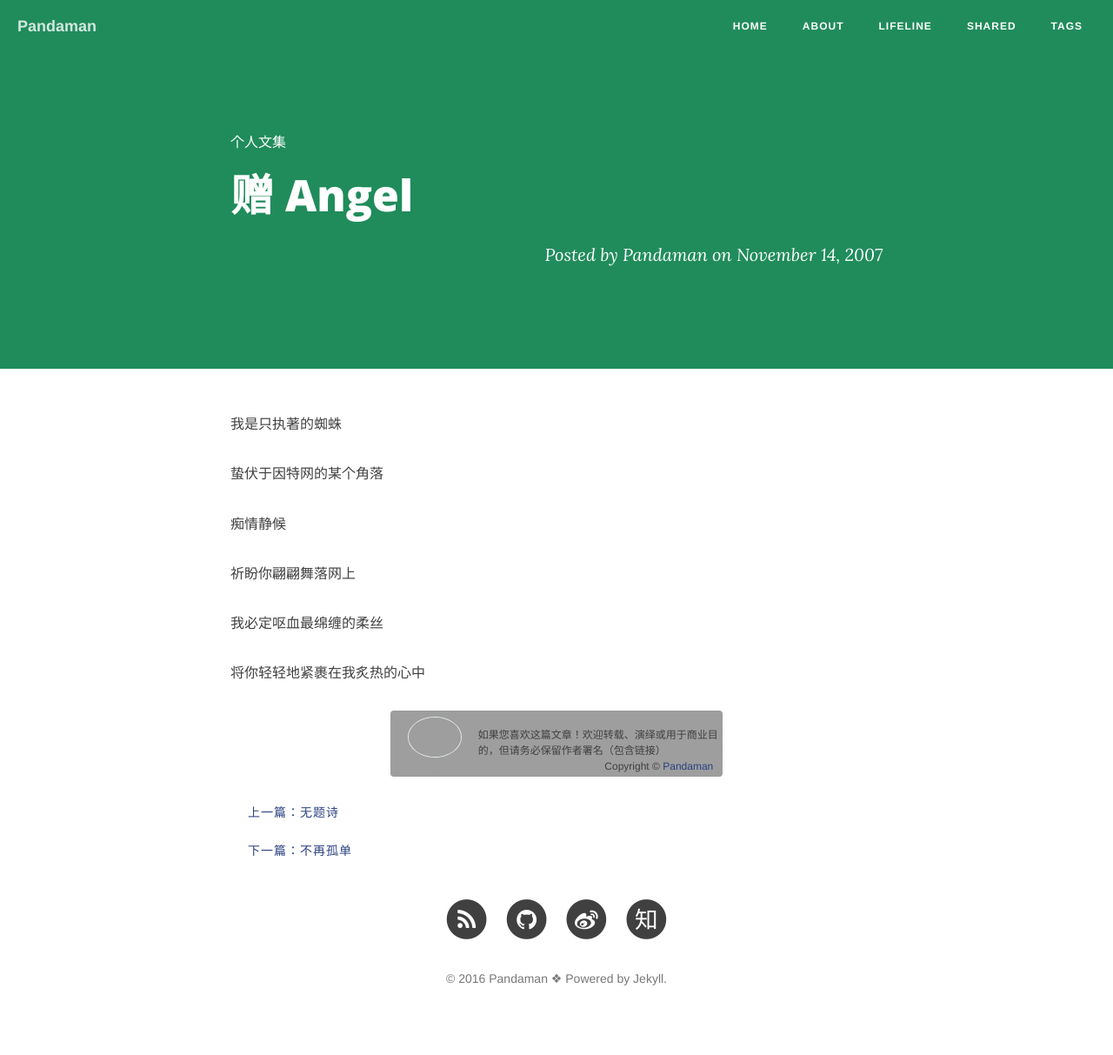
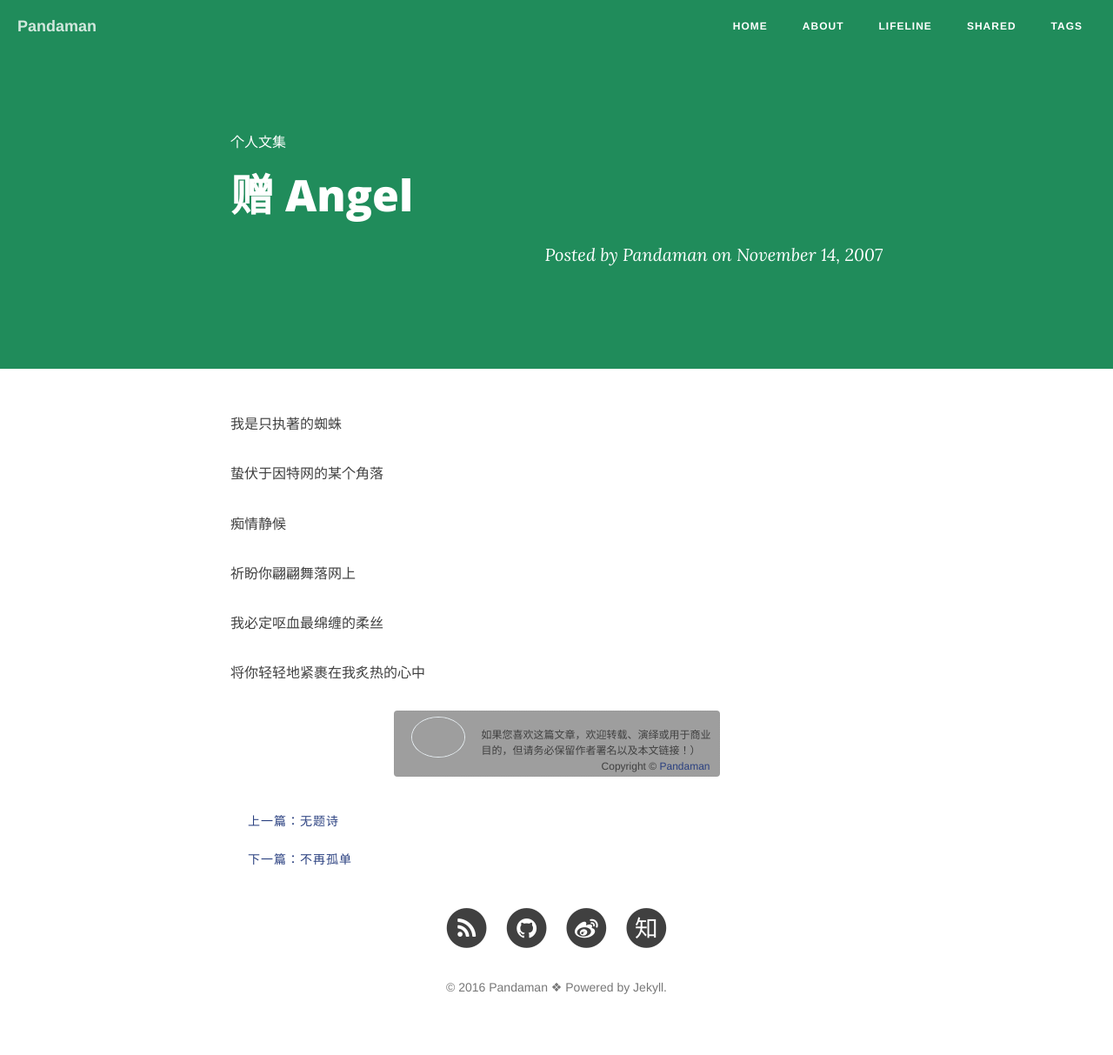
Before and after one commit to ceares/ceares.github.io, a Jekyll site: the page built from _posts/articles/2007-11-14-Angel.md, in a window 1280 px wide. Shown: the whole page at 87% size. Built offline with Jekyll 4.4.1, drawn with Linux system fonts in a browser that asks for light colours; nearby versions of some CDN libraries; comment, search, counter and statistics services are not loaded; grey boxes are pictures that could not be loaded.

Commit message:
Update post.html

```diff
--- a/_layouts/post.html
+++ b/_layouts/post.html
@@ -31,9 +31,9 @@
 
 <style>
 #MySignature {
-	margin: 0px auto;
-	background: url(http://images.cnblogs.com/cnblogs_com/pandaman/653138/o_symphony.png);
-	width: 51%;
+	margin: 30px auto;
+	background: url("http://7xrrbc.com1.z0.glb.clouddn.com/signed.png");
+	width: 50%;
 	border: dotted 1px #999;
 	font-size: 12px;
 	line-height: 150%;
@@ -58,10 +58,12 @@
                 <div class="post-content">
 			<div id="catalog" style="background: #efefef;padding:10px 20px;display:none"></div>
                 	{{ content }}
+
 <div id="MySignature" style="display: block;">
-<a href="http://blog.zhaohengbo.com/"><img src="http://pic.cnitblog.com/avatar/712172/20150109000843.png"></a></br>
-如果您喜欢这篇文章！欢迎转载、演绎或用于商业目的，但请务必保留作者署名（包含链接）</br>
-<div style="text-align:right;padding-right:10px;">Copyright&nbsp;©&nbsp;<a href="http://blog.zhaohengbo.com/">Pandaman</a></div></div>
+<a href="http://blog.zhaohengbo.com/about"><img src="http://7xrrbc.com1.z0.glb.clouddn.com/Pandaman.jpg"></a><br/>
+如果您喜欢这篇文章，欢迎转载、演绎或用于商业目的，但请务必保留作者署名以及本文链接！）<br/>
+<div style="text-align:right;padding-right:10px;">Copyright&nbsp;©&nbsp;<a href="http://blog.zhaohengbo.com/about">Pandaman</a></div></div>
+
                 </div>
 
 
```
